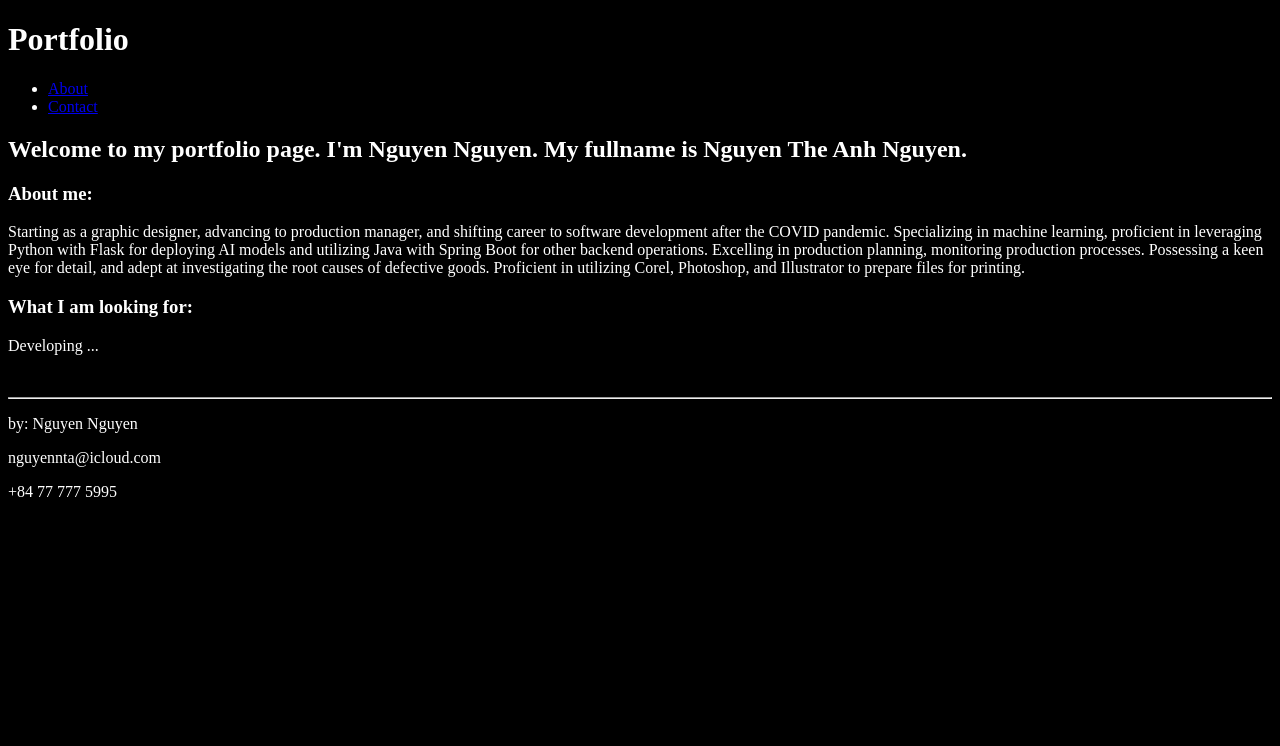
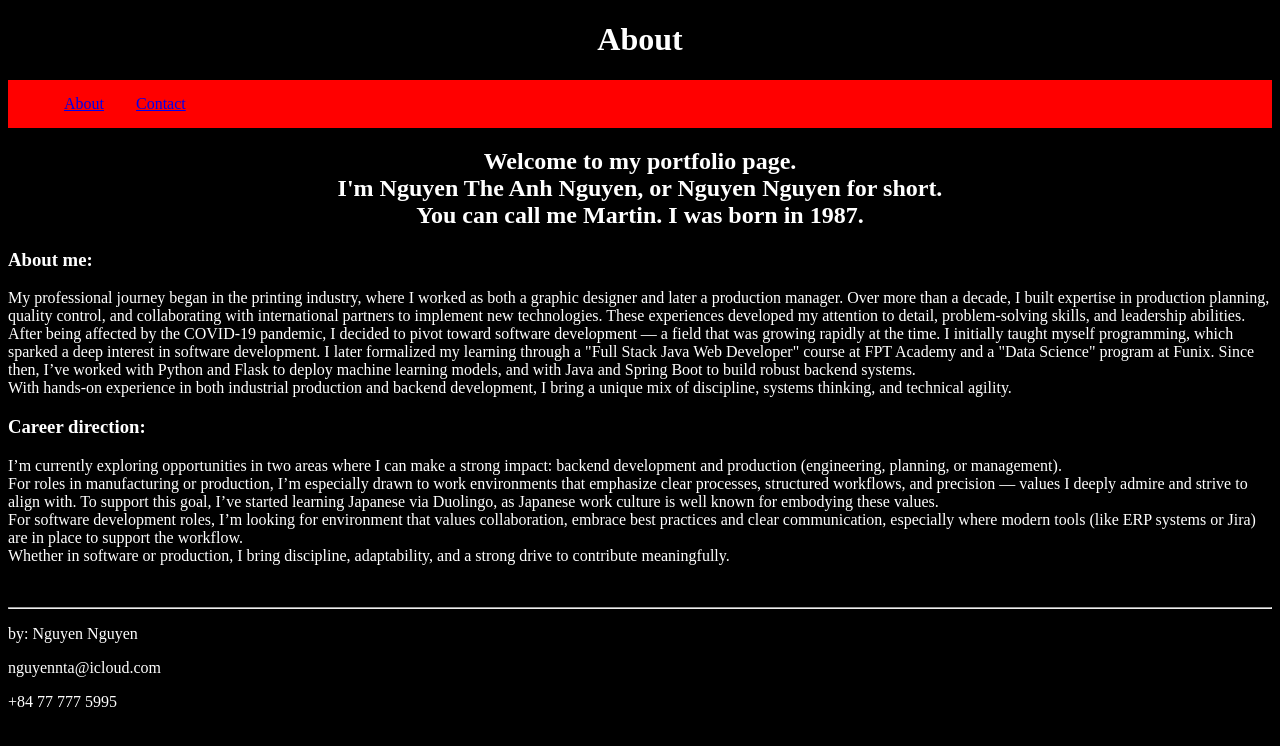
Before and after one commit to nguyennguyen0110/portfolio, a Flask app: page / in a window 1280 px wide. Shown: the top 746 px of the page. Run offline with Flask 3, Linux system fonts and the light colour scheme.

Commit message:
Build About page

```diff
--- a/app.py
+++ b/app.py
@@ -5,9 +5,26 @@ app = Flask(__name__)
 
 
 @app.route(rule='/')
-def root():
+def about():
     return render_template('index.html')
+
+
+@app.route(rule='/contact')
+def contact():
+    return render_template('contact.html')
 
 
 if __name__ == '__main__':
     app.run()
+
+
+# docker build -t portfolio:v0.0.1 .
+# docker run -p 127.0.0.1:8000:5000 portfolio:v0.0.1
+
+# docker update --restart always container_name
+# docker inspect -f "{{ .HostConfig.RestartPolicy }}" container_name
+
+# This command to use docker without the need of sudo (add current user to docker group)
+# May need to create docker group first
+# May need to log out and log back in to take effect
+# sudo gpasswd -a $USER docker
--- a/static/css/style.css
+++ b/static/css/style.css
@@ -2,3 +2,28 @@ body {
     background: black;
     color: white;
 }
+
+.menu {
+    list-style-type: none;
+    display: flex;
+    background: red;
+    height: 3em;
+    align-items: center;
+}
+
+.menu>li {
+    margin: 1em;
+}
+
+.menu>a {
+    text-decoration: none;
+    color: white;
+}
+
+.menu>a:hover {
+    text-decoration: underline;
+}
+
+h1, h2 {
+    text-align: center;
+}
--- a/templates/index.html
+++ b/templates/index.html
@@ -6,30 +6,64 @@
     <meta name="author" content="Nguyen Nguyen">
     <meta name="description" content="Portfolio page">
     <meta name="viewport" content="width=device-width, initial-scale=1.0">
-    <title>Portfolio</title>
+    <title>About</title>
     <link rel="stylesheet" href="{{ url_for('static', filename='css/style.css') }}">
 </head>
 
 <body>
 <header>
-    <h1>Portfolio</h1>
+    <h1>About</h1>
     <nav>
         <ul class="menu">
             <li><a href="/">About</a></li>
-            <li><a href="/">Contact</a></li>
+            <li><a href="/contact">Contact</a></li>
         </ul>
     </nav>
 </header>
 
 <main>
-    <h2>Welcome to my portfolio page. I'm Nguyen Nguyen. My fullname is Nguyen The Anh Nguyen.</h2>
+    <h2>
+        Welcome to my portfolio page.
+        <br>
+        I'm Nguyen The Anh Nguyen, or Nguyen Nguyen for short.
+        <br>
+        You can call me Martin. I was born in 1987.
+    </h2>
     <h3>About me:</h3>
-    <p>Starting as a graphic designer, advancing to production manager, and shifting career to software development after the COVID pandemic.
-Specializing in machine learning, proficient in leveraging Python with Flask for deploying AI models and utilizing Java with Spring Boot for other backend operations.
-Excelling in production planning, monitoring production processes. Possessing a keen eye for detail, and adept at investigating the root causes of defective goods.
-Proficient in utilizing Corel, Photoshop, and Illustrator to prepare files for printing.</p>
-    <h3>What I am looking for:</h3>
-    <p>Developing ...</p>
+    <p>
+        My professional journey began in the printing industry, where I worked as both a graphic
+        designer and later a production manager. Over more than a decade, I built expertise in
+        production planning, quality control, and collaborating with international partners to
+        implement new technologies. These experiences developed my attention to detail,
+        problem-solving skills, and leadership abilities.
+        <br>
+        After being affected by the COVID-19 pandemic, I decided to pivot toward software
+        development — a field that was growing rapidly at the time. I initially taught myself
+        programming, which sparked a deep interest in software development. I later formalized my
+        learning through a "Full Stack Java Web Developer" course at FPT Academy and a "Data Science"
+        program at Funix. Since then, I’ve worked with Python and Flask to deploy machine learning
+        models, and with Java and Spring Boot to build robust backend systems.
+        <br>
+        With hands-on experience in both industrial production and backend development, I bring a
+        unique mix of discipline, systems thinking, and technical agility.
+    </p>
+    <h3>Career direction:</h3>
+    <p>
+        I’m currently exploring opportunities in two areas where I can make a strong impact: backend
+        development and production (engineering, planning, or management).
+        <br>
+        For roles in manufacturing or production, I’m especially drawn to work environments that
+        emphasize clear processes, structured workflows, and precision — values I deeply admire and
+        strive to align with. To support this goal, I’ve started learning Japanese via Duolingo, as
+        Japanese work culture is well known for embodying these values.
+        <br>
+        For software development roles, I’m looking for environment that values collaboration,
+        embrace best practices and clear communication, especially where modern tools (like ERP
+        systems or Jira) are in place to support the workflow.
+        <br>
+        Whether in software or production, I bring discipline, adaptability, and a strong drive
+        to contribute meaningfully.
+    </p>
 </main>
 
 <footer>
```
Also changed, not shown: templates/contact.html (added), 1 other file.
